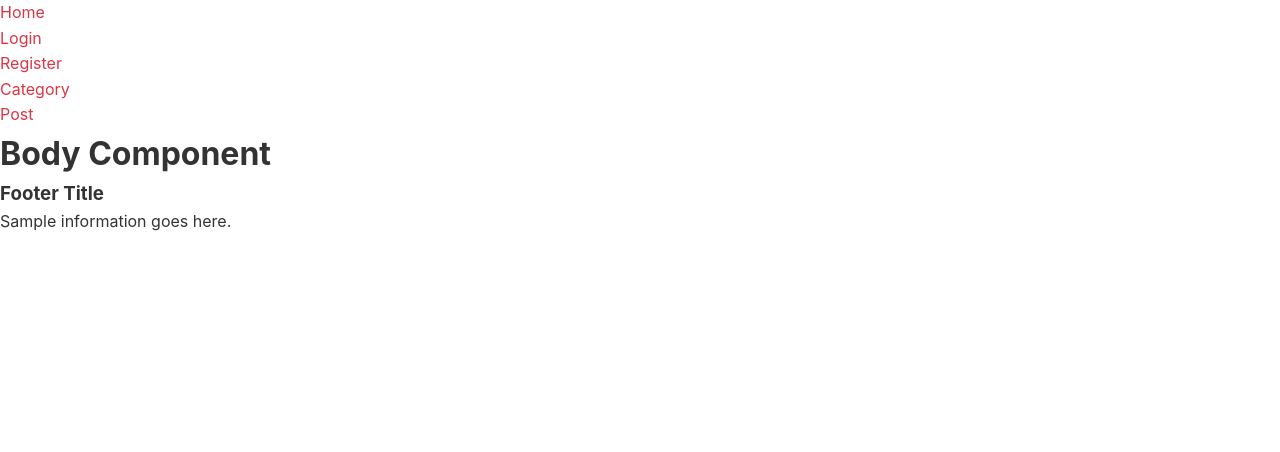
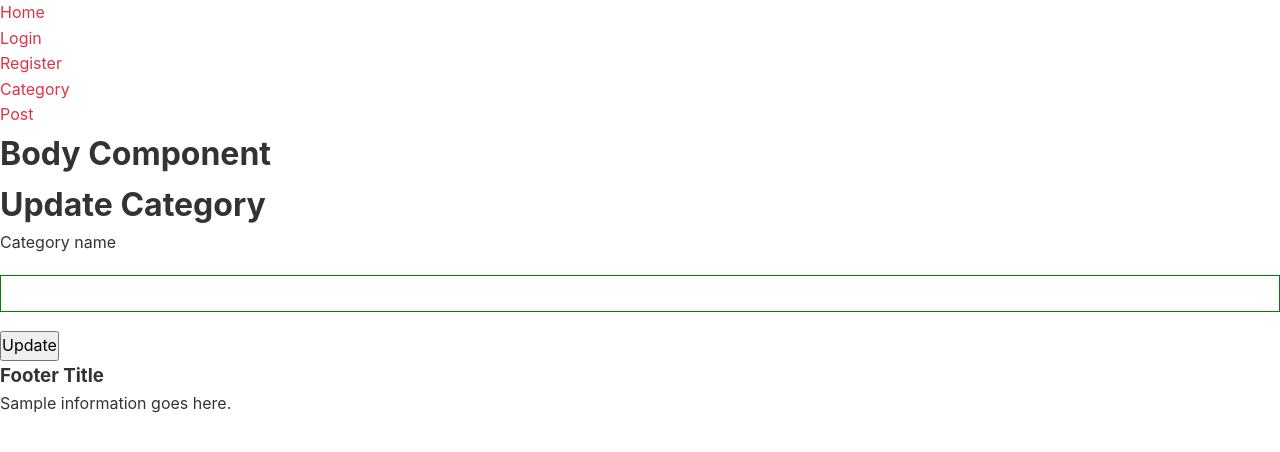
Before and after one commit to vinhhn3/demo-react-pnv, a React (Create React App) app in the folder frontend/: page /categories/update/1 in a window 1280 px wide. Shown: the top 452 px of the page. Built offline with nearby package versions, Linux system fonts and the light colour scheme; no server answers.

Commit message:
feat: Add route for updating category

```diff
--- a/frontend/src/layout/Body.js
+++ b/frontend/src/layout/Body.js
@@ -5,6 +5,7 @@ import Home from "../pages/Home";
 import AllCategories from "../pages/categories/AllCategories";
 import CreateCategory from "../pages/categories/CreateCategory";
 import DetailCategory from "../pages/categories/DetailCategory";
+import UpdateCategory from "../pages/categories/UpdateCategory";
 import Login from "../pages/users/Login";
 import Register from "../pages/users/Register";
 const Body = () => {
@@ -30,6 +31,9 @@ const Body = () => {
         <Route exact path="/categories/:id">
           <DetailCategory />
         </Route>
+        <Route exact path="/categories/update/:id">
+          <UpdateCategory />
+        </Route>
       </Switch>
     </div>
   );
--- /dev/null
+++ b/frontend/src/pages/categories/UpdateCategory.js
@@ -0,0 +1,47 @@
+import axios from "axios";
+import React, { useEffect, useState } from "react";
+import { useParams } from "react-router-dom/cjs/react-router-dom.min";
+
+function UpdateCategory() {
+  const { id } = useParams();
+  const [category, setCategory] = useState({});
+
+  useEffect(() => {
+    getCategory();
+  }, []);
+
+  const getCategory = async () => {
+    const res = await axios.get(`http://localhost:3000/category/${id}`);
+    console.log(res);
+    setCategory(res.data);
+  };
+
+  const updateCategory = async (e) => {
+    e.preventDefault();
+    const res = await axios.put(
+      `http://localhost:3000/category/${id}`,
+      category
+    );
+    getCategory();
+  };
+
+  return (
+    <div>
+      <h1>Update Category</h1>
+      <form>
+        <label htmlFor="name">Category name</label>
+        <input
+          onChange={(e) => {
+            setCategory({ ...category, name: e.target.value });
+          }}
+          type="text"
+          id="name"
+          value={category.name}
+        />
+        <button onClick={updateCategory}>Update</button>
+      </form>
+    </div>
+  );
+}
+
+export default UpdateCategory;
```
